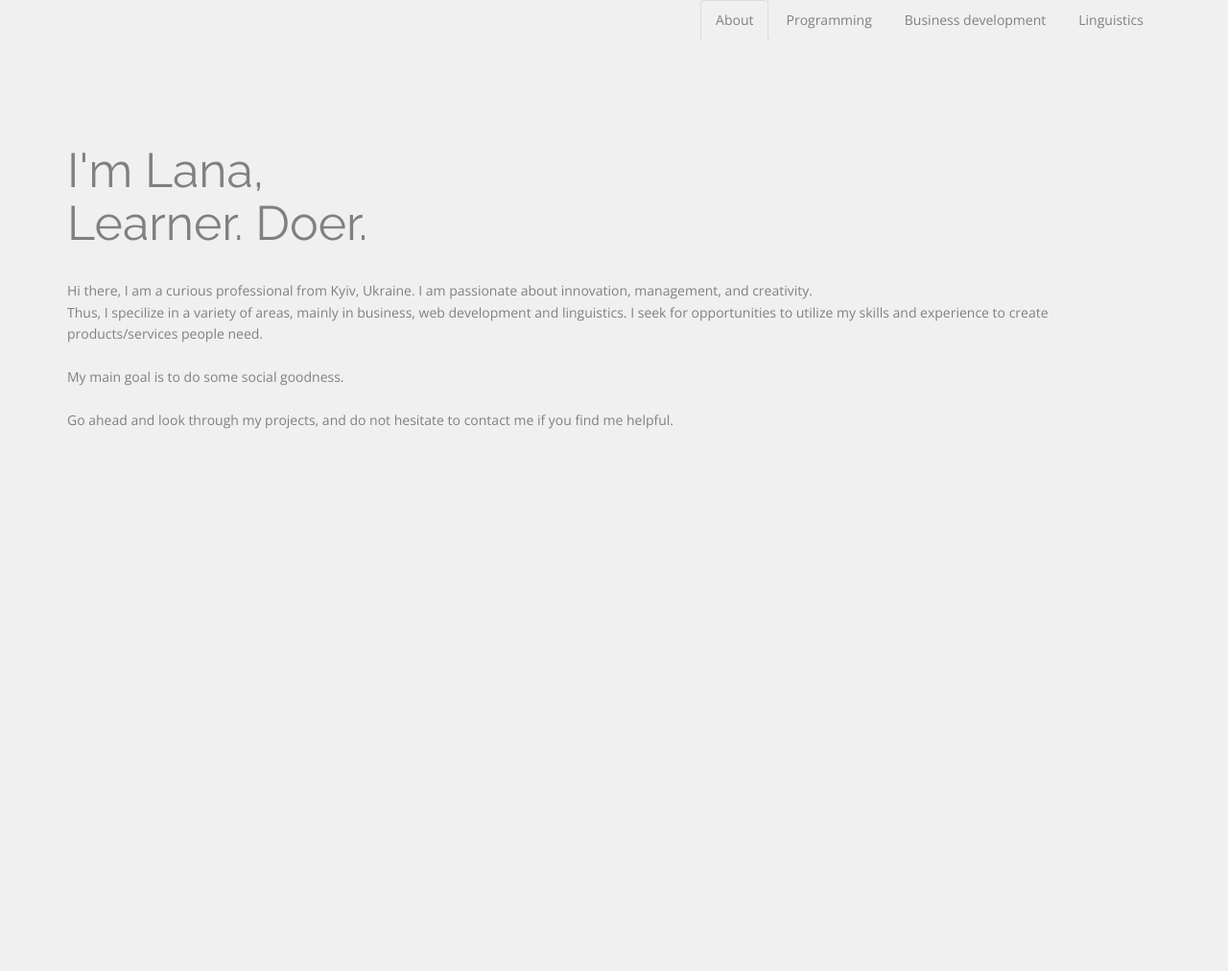
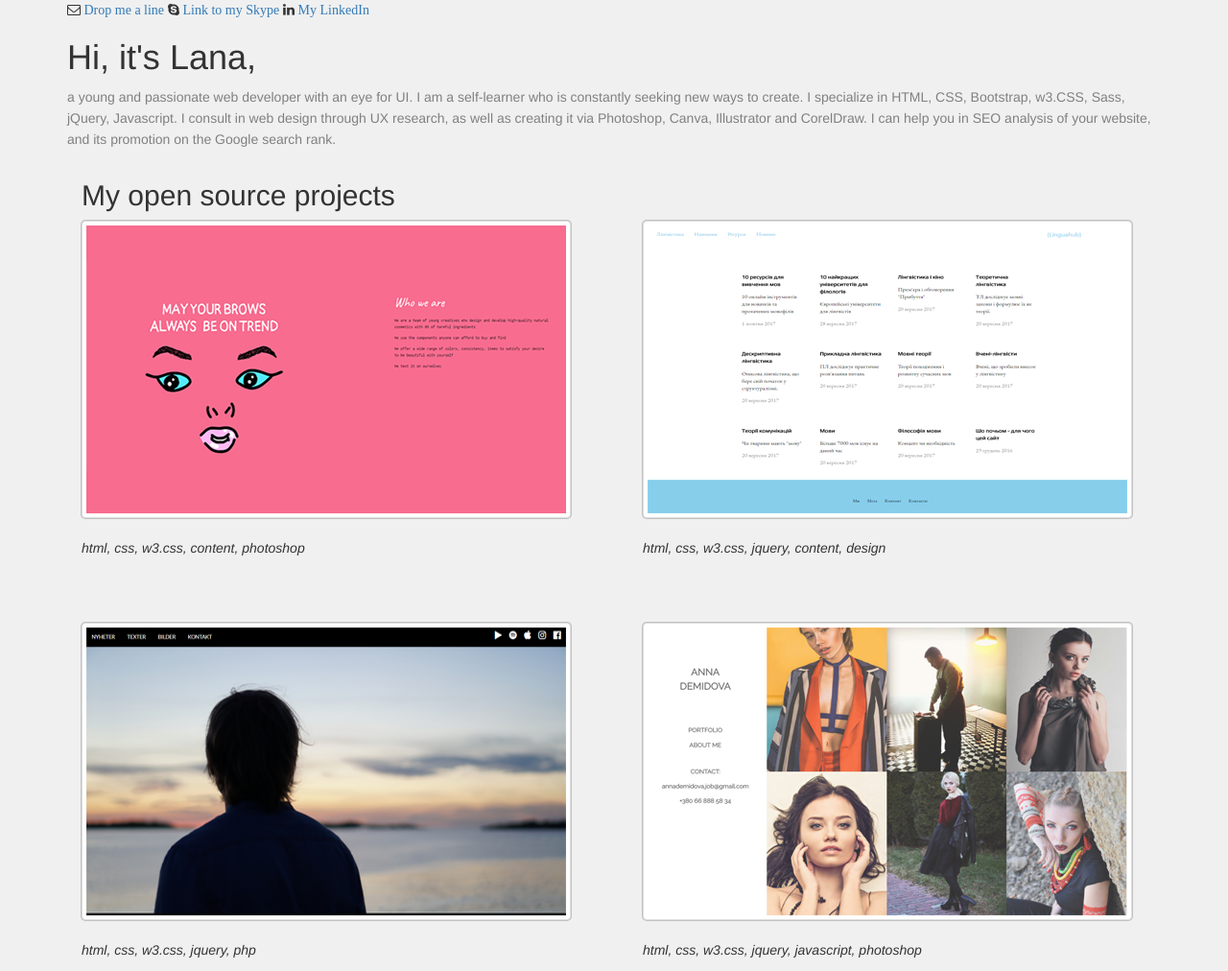
Before and after one commit to LanaVoronchuk/portfolio, a plain HTML site: page index.html in a window 1280 px wide. Shown: the whole page at 96% size. Before the commit the page ends 800 px from the top, so only its background shows below. Drawn offline with nearby package versions, Linux system fonts and the light colour scheme.

Commit message:
Update index.html

```diff
--- a/index.html
+++ b/index.html
@@ -1,3 +1,4 @@
+
 <!DOCTYPE html>
 <!--[if IE 9]>
 <html class="lt-ie10" lang="en" >
@@ -25,42 +26,52 @@
 </head>
 <body>
 <div class="container">
-  <ul class="nav nav-tabs" id="menubar">
-    <li class="active"><a data-toggle="tab" href="#about">About</a></li>
-    <li><a data-toggle="tab" href="#menu1">Programming</a></li>
-    <li><a data-toggle="tab" href="#menu2">Business development</a></li>
-    <li><a data-toggle="tab" href="#menu3">Linguistics</a></li>
-  </ul>
+<i class="fa fa-envelope-o" aria-hidden="true"> <a href="mailto:voronchuksvitlana@gmail.com">Drop me a line</a></i>
+<i class="fa fa-skype" aria-hidden="true"> <a href="skype:lanakenny">Link to my Skype</a></i>
+<i class="fa fa-linkedin" aria-hidden="true"> <a href="https://www.linkedin.com/in/lanavoronchuk/">My LinkedIn</a></i>
+<h1>Hi, it's Lana,</h1>
+<p style="color:grey;">
+a young and passionate web developer with an eye for UI.
+I am a self-learner who is constantly seeking new ways to create.
+I specialize in HTML, CSS, Bootstrap, w3.CSS, Sass, jQuery, Javascript.
+I consult in web design through UX research, as well as creating it via Photoshop, Canva, Illustrator and CorelDraw.
+I can help you in SEO analysis of your website, and its promotion on the Google search rank.
+</p>
 
-  <div class="tab-content">
-    <div id="about" class="tab-pane fade in active">
-      <h3>I'm Lana,<br />Learner. Doer.</h3>
-     <p><br />Hi there, I am a curious professional from Kyiv, Ukraine. I am passionate about innovation, management, and creativity.<br>
-	  Thus, I specilize in a variety of areas, mainly in business, web development and linguistics.
-	  I seek for opportunities to utilize my skills and experience to create products/services people need.
-	  <br />
-	  <br />My main goal is to do some social goodness.
-	  	  <br />
-		  	  <br />Go ahead and look through my projects, and do not hesitate to contact me if you find me helpful.
-	  </p>
-    </div>
+<div class="container" id="content">
+<h2>My open source projects</h2>
+<div class="row">
+  <div class="col-lg-6 col-md-6 col-sm-6">
+  <a href="https://lanavoronchuk.github.io/rairai/" target="_blank"><img src="rairai_prj.png" class="img-responsive thumbnail"></a>
+ <p class="description">
+<i>html, css, w3.css, content, photoshop</i></p>
+  </div>
 
-    <div id="menu1" class="tab-pane fade">
-      <h3>Menu 1</h3>
-      <p>Ut enim ad minim veniam, quis nostrud exercitation ullamco laboris nisi ut aliquip ex ea commodo consequat.</p>
-    </div>
+  <div class="col-lg-6 col-md-6 col-sm-6">
+    <a href="https://lanavoronchuk.github.io/Linguahub" target="_blank"><img src="linguahub_prj.png" class="img-responsive thumbnail"></a>
+   <p class="description">
+<i>html, css, w3.css, jquery, content, design</i></p>
+ </div>
+</div>
 
-    <div id="menu2" class="tab-pane fade">
-      <h3>Menu 2</h3>
-      <p>Sed ut perspiciatis unde omnis iste natus error sit voluptatem accusantium doloremque laudantium, totam rem aperiam.</p>
-    </div>
+<div class="row" style="margin-top:5%;">
+  <div class="col-lg-6 col-md-6 col-sm-6">
+  <a href="https://lanavoronchuk.github.io/anderselowsson/" target="_blank"><img src="anders_prj.png" class="img-responsive thumbnail"></a>
+ <p class="description">
+<i>html, css, w3.css, jquery, php</i></p>
+ </div>
 
-    <div id="menu3" class="tab-pane fade">
-      <h3>Menu 3</h3>
-      <p>Eaque ipsa quae ab illo inventore veritatis et quasi architecto beatae vitae dicta sunt explicabo.</p>
-    </div>
+  <div class="col-lg-6 col-md-6 col-sm-6">
+    <a href="https://lanavoronchuk.github.io/beautymaker/" target="_blank"><img src="beauty_prj.png" class="img-responsive thumbnail"></a>
+
+<p class="description">
+<i>html, css, w3.css, jquery, javascript, photoshop</i></p>
+ </div>
+
+</div>
+</div>
+
   </div>
-</div>
 
 </body>
 </html>
```
